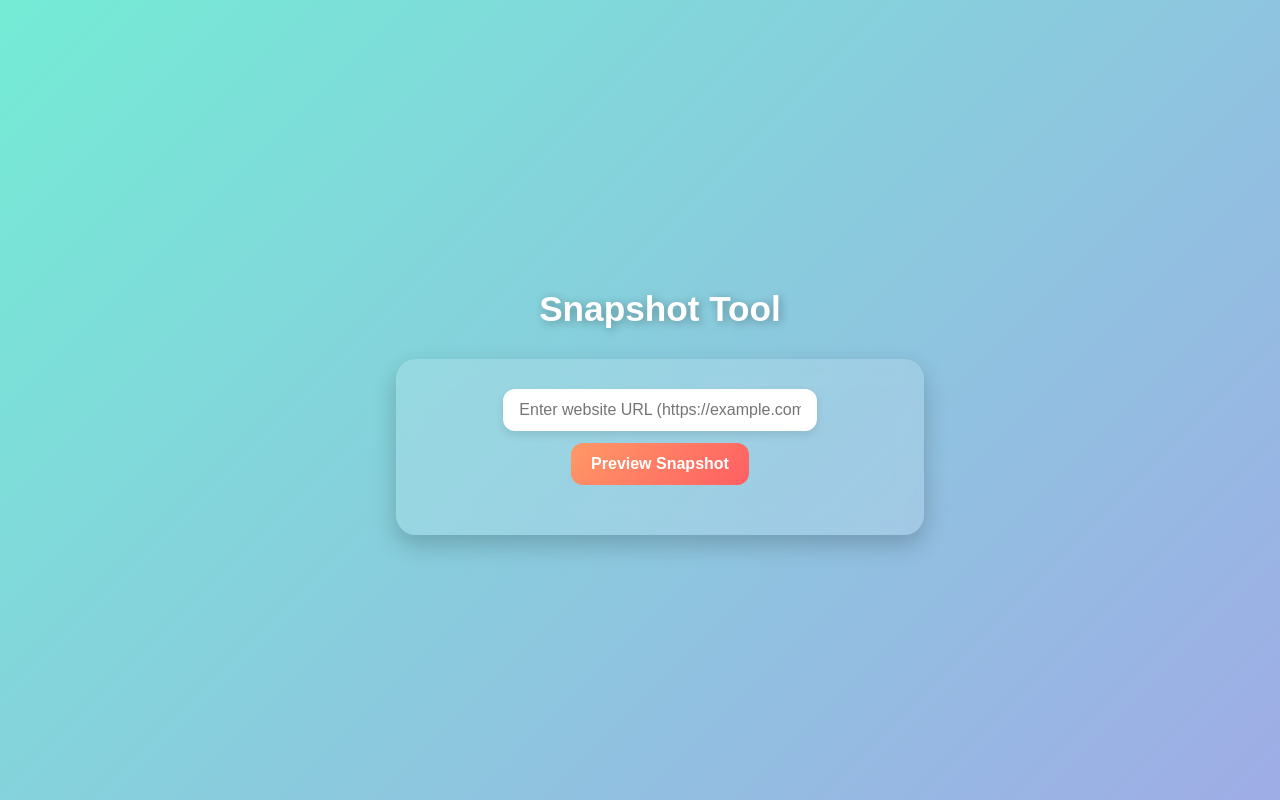
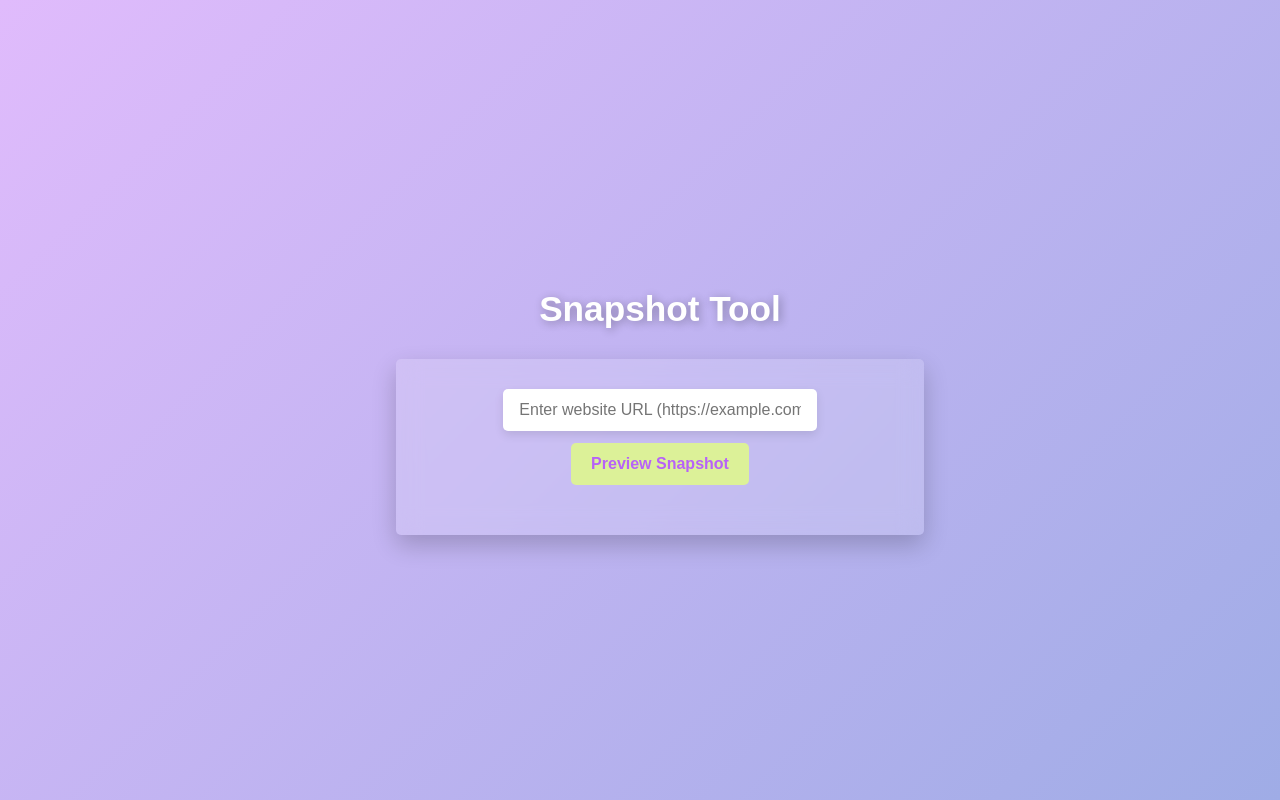
Before and after one commit to yashjaiswal97/website-snapshot-tool, a React (Create React App) app: page / in a window 1280 px wide. Built offline with nearby package versions, Linux system fonts and the light colour scheme.

Commit message:
Final Style changes

```diff
--- a/src/App.css
+++ b/src/App.css
@@ -2,7 +2,7 @@ body {
   margin: 0;
   padding: 0;
   font-family: "Poppins", sans-serif;
-  background: linear-gradient(135deg, #74ebd5, #9face6);
+  background: linear-gradient(135deg, #E0BBFC, #9face6);
   min-height: 100vh;
   display: flex;
   align-items: center;
@@ -26,7 +26,7 @@ body {
 .card {
   background: rgba(255, 255, 255, 0.15);
   backdrop-filter: blur(12px);
-  border-radius: 20px;
+  border-radius: 5px;
   padding: 30px;
   box-shadow: 0 10px 25px rgba(0, 0, 0, 0.2);
   color: white;
@@ -44,7 +44,7 @@ input {
   padding: 12px 16px;
   width: 60%;
   max-width: 400px;
-  border-radius: 12px;
+  border-radius: 5px;
   border: none;
   outline: none;
   font-size: 1rem;
@@ -54,9 +54,9 @@ input {
 button {
   padding: 12px 20px;
   border: none;
-  border-radius: 12px;
-  background: linear-gradient(135deg, #ff9966, #ff5e62);
-  color: white;
+  border-radius: 5px;
+  background:  #DCF198;
+  color: #B762F8;
   font-size: 1rem;
   font-weight: bold;
   cursor: pointer;
@@ -65,7 +65,9 @@ button {
 
 button:hover {
   transform: scale(1.05);
-  background: linear-gradient(135deg, #ff5e62, #ff9966);
+  background: #C1E647;
+  transition: 1s;
+
 }
 
 
@@ -75,7 +77,7 @@ button:hover {
 
 .screenshot img {
   max-width: 100%;
-  border-radius: 15px;
+  border-radius: 5px;
   box-shadow: 0 8px 20px rgba(0, 0, 0, 0.25);
   margin-bottom: 15px;
 }
--- a/src/App.js
+++ b/src/App.js
@@ -33,6 +33,26 @@ function App() {
     }
   };
 
+  const downloadScreenshot = async () => {
+    if (!screenshot) return;
+
+    try {
+      const response = await fetch(screenshot);
+      const blob = await response.blob();
+      const urlBlob = window.URL.createObjectURL(blob);
+
+      const link = document.createElement("a");
+      link.href = urlBlob;
+      link.download = "screenshot.png";
+      document.body.appendChild(link);
+      link.click();
+      document.body.removeChild(link);
+      window.URL.revokeObjectURL(urlBlob);
+    } catch (err) {
+      setError("Failed to download screenshot");
+    }
+  };
+
   return (
     <div className="app">
       <h1 className="title">Snapshot Tool</h1>
@@ -61,9 +81,7 @@ function App() {
         {preview && screenshot && !loading && (
           <div className="screenshot">
             <img src={screenshot} alt="Website Preview" />
-            <a href={screenshot} download="screenshot.png">
-              ⬇️ Download Snapshot
-            </a>
+            <button onClick={downloadScreenshot}>Download Snapshot</button>
           </div>
         )}
       </div>
```
